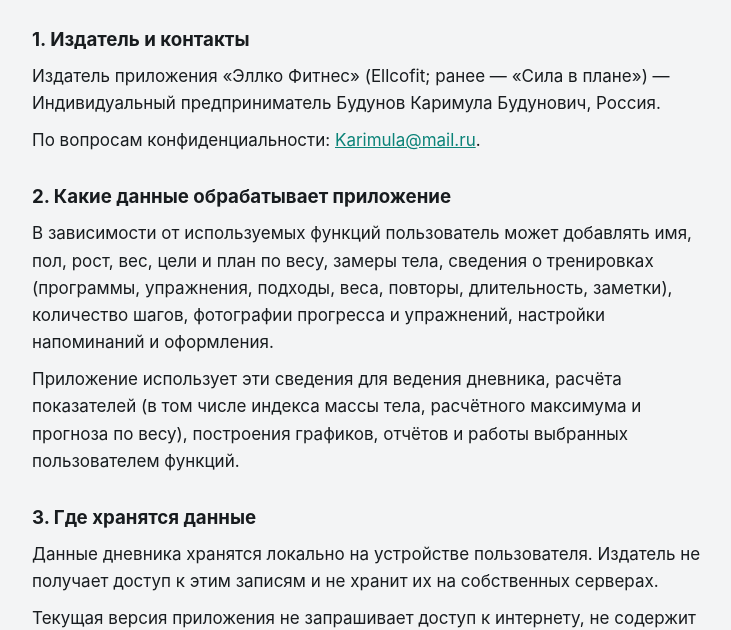
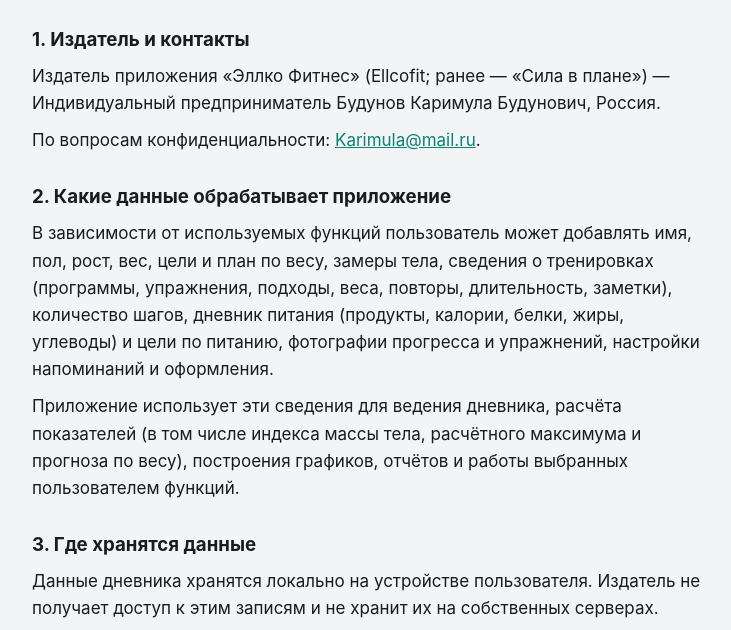
Before and after one commit to karimula1984-jpg/silavplane-legal, a plain HTML site: page privacy.html in a window 1280 px wide. Shown: the part 143-773 px from the top of the page, without its empty margins (268-999 px from the left). Drawn offline with Linux system fonts and the light colour scheme.

Commit message:
Privacy policy: add food diary to the list of data
Co-Authored-By: Claude Opus 5.5 <noreply@anthropic.com>
Claude-Session: https://claude.ai/code/session_01MJfyshWf1XSRRVqRUPKt32

```diff
--- a/privacy.html
+++ b/privacy.html
@@ -31,7 +31,7 @@ a{color:var(--accent)}
 <p>Издатель приложения «Эллко Фитнес» (Ellcofit; ранее — «Сила в плане») — Индивидуальный предприниматель Будунов Каримула Будунович, Россия.</p>
 <p>По вопросам конфиденциальности: <a href="mailto:Karimula@mail.ru">Karimula@mail.ru</a>.</p>
 <h2>2. Какие данные обрабатывает приложение</h2>
-<p>В зависимости от используемых функций пользователь может добавлять имя, пол, рост, вес, цели и план по весу, замеры тела, сведения о тренировках (программы, упражнения, подходы, веса, повторы, длительность, заметки), количество шагов, фотографии прогресса и упражнений, настройки напоминаний и оформления.</p>
+<p>В зависимости от используемых функций пользователь может добавлять имя, пол, рост, вес, цели и план по весу, замеры тела, сведения о тренировках (программы, упражнения, подходы, веса, повторы, длительность, заметки), количество шагов, дневник питания (продукты, калории, белки, жиры, углеводы) и цели по питанию, фотографии прогресса и упражнений, настройки напоминаний и оформления.</p>
 <p>Приложение использует эти сведения для ведения дневника, расчёта показателей (в том числе индекса массы тела, расчётного максимума и прогноза по весу), построения графиков, отчётов и работы выбранных пользователем функций.</p>
 <h2>3. Где хранятся данные</h2>
 <p>Данные дневника хранятся локально на устройстве пользователя. Издатель не получает доступ к этим записям и не хранит их на собственных серверах.</p>
```
